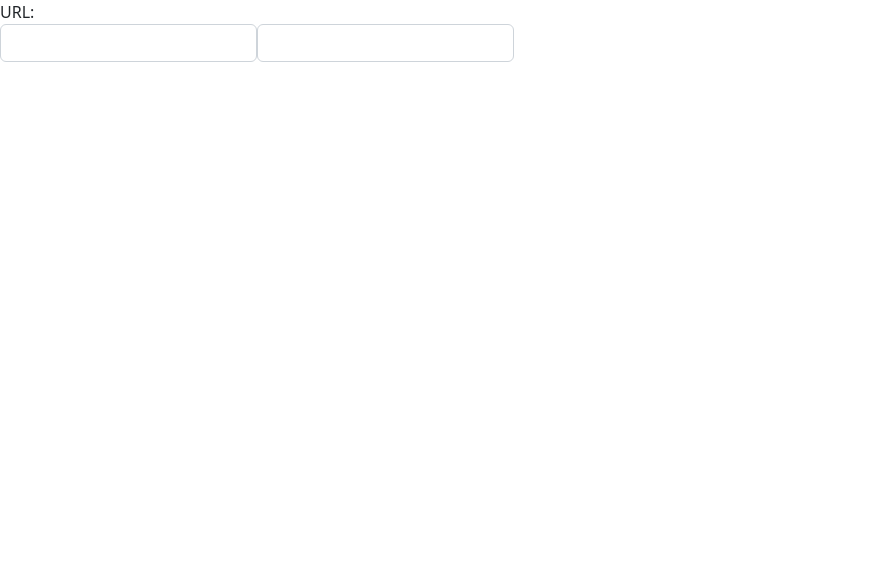
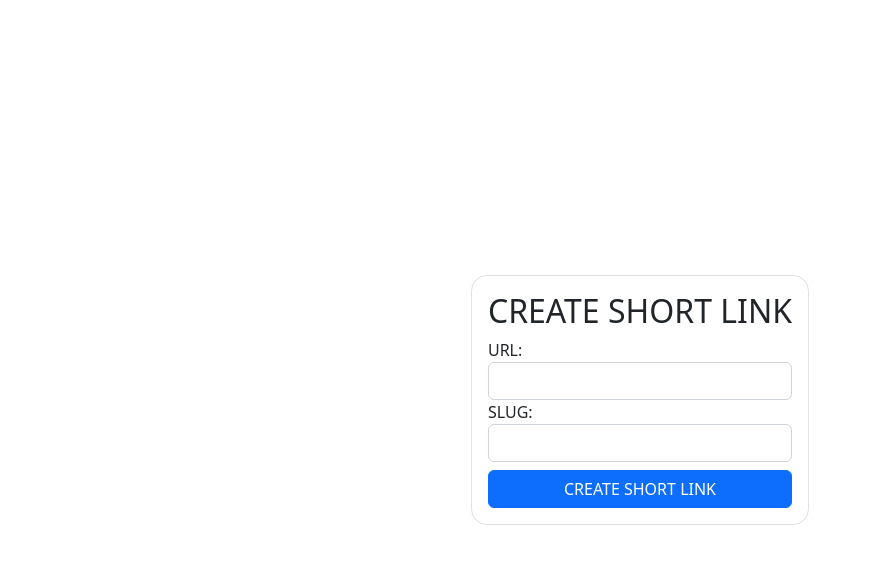
Before and after one commit to alpha0zero/link-shortener, a Next.js app: page / in a window 1280 px wide. Shown: the top 564 px of the page, without its empty margins (0-872 px from the left). Built offline with nearby package versions, Linux system fonts and the light colour scheme.

Commit message:
updated the ui

```diff
--- a/pages/index.tsx
+++ b/pages/index.tsx
@@ -1,16 +1,38 @@
 import type { NextPage } from 'next'
+import { useState } from 'react'
+
+type Status = 'loading' | 'unloaded' | 'loaded'
 
 const Home: NextPage = () => {
+
+  const [status, setStatus] = useState<Status>('unloaded')
+
   return (
-    <div>
-      <form>
-        <label htmlFor='url'>
-          URL:
+    <div className='vh-100 d-flex align-items-center justify-content-center'>
+
+      <form className='w-l-50 p-3 border rounded-4'>
+        <h2 className='text-center'> CREATE SHORT LINK </h2>
+        <div>
+          <label htmlFor='url'>
+            URL:
+          </label>
           <input className='form-control' type='text' id='url' name='url'/>
-        </label>
-        <label htmlFor="slug">
+        </div>
+
+        <div>
+          <label htmlFor="slug">
+            SLUG:
+          </label>
           <input className='form-control' type='text' id='slug' name='slug'/>
-        </label>
+        </div>
+
+        <div className='mt-2 text-center'>
+          <button onClick={() => setStatus('loading')} className='btn btn-primary w-100' type='submit'>
+            <span className={`spinner-border spinner-border-sm mx-2 ${status === 'loading' ? 'd-inline-block' : 'd-none'}`}></span>
+            CREATE SHORT LINK
+          </button>
+        </div>
+
       </form>
     </div>
   )
```
